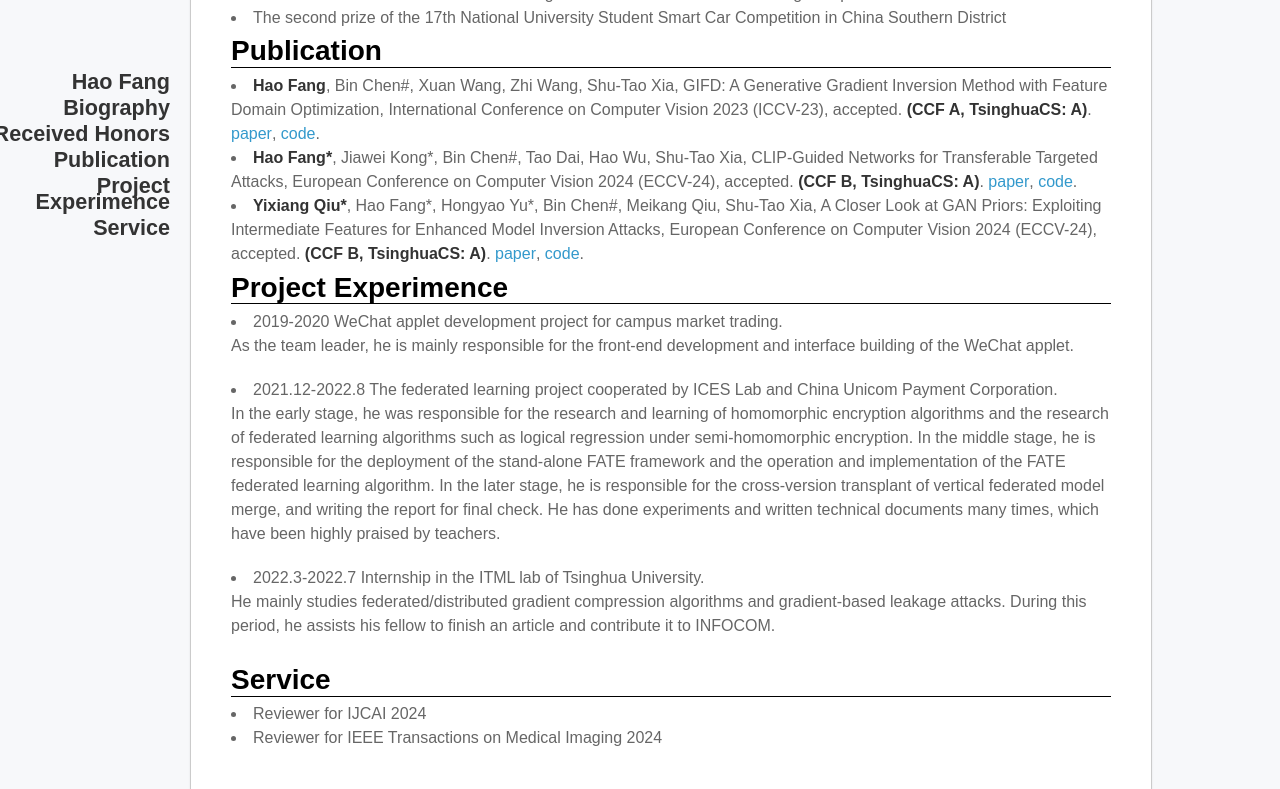
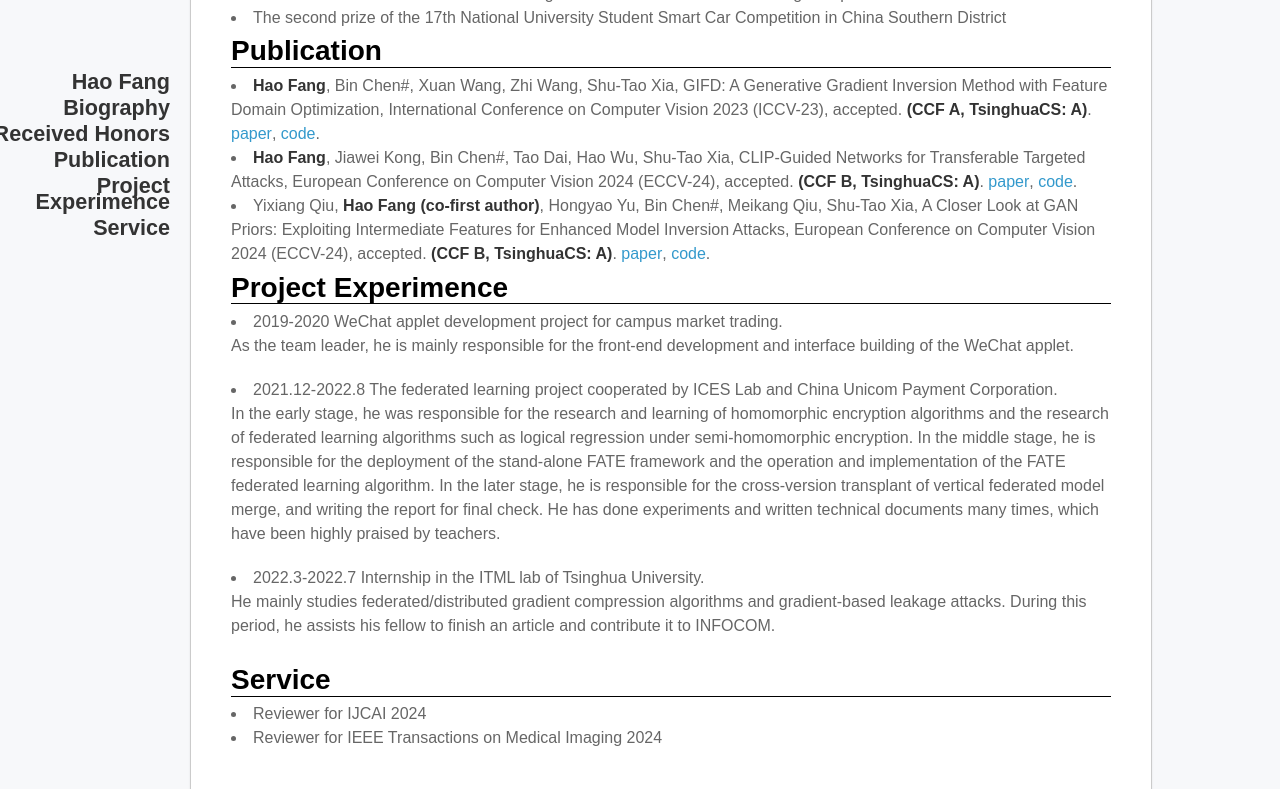
Before and after one commit to ffhibnese/ffhibnese.github.io, a Jekyll site: the page built from index.md, in a window 1280 px wide and 900 px high, scrolled down 806 px, cut to the strip 111-900 px from the top of the window. Built offline with Jekyll 4.4.1, drawn with Linux system fonts in a browser that asks for light colours; nearby versions of some CDN libraries; our own code applies the rules of GitHub Pages for plain Markdown files.

Commit message:
Update index.md

```diff
--- a/index.md
+++ b/index.md
@@ -55,8 +55,8 @@
     <td width="100%">
       <h2>Publication</h2>
       <li><b>Hao Fang</b>, Bin Chen#, Xuan Wang, Zhi Wang, Shu-Tao Xia, GIFD: A Generative Gradient Inversion Method with Feature Domain Optimization, International Conference on Computer Vision 2023 (ICCV-23), accepted. <b>(CCF A, TsinghuaCS: A)</b>.  <a href='https://github.com/ffhibnese/GIFD(https://arxiv.org/abs/2308.04699)'>paper</a>, <a href='https://github.com/ffhibnese/GIFD'>code</a>. </li>
-      <li><b>Hao Fang*</b>, Jiawei Kong*, Bin Chen#, Tao Dai, Hao Wu, Shu-Tao Xia, CLIP-Guided Networks for Transferable Targeted Attacks, European Conference on Computer Vision 2024 (ECCV-24), accepted. <b>(CCF B, TsinghuaCS: A)</b>.  <a href='[https://github.com/ffhibnese/GIFD(https://arxiv.org/abs/2308.04699)](http://arxiv.org/abs/2407.10179)'>paper</a>, <a href='[https://github.com/ffhibnese/GIFD](https://github.com/ffhibnese/CGNC_Targeted_Adversarial_Attacks)'>code</a>. </li>
-      <li><b>Yixiang Qiu*</b>, Hao Fang*, Hongyao Yu*, Bin Chen#, Meikang Qiu, Shu-Tao Xia, A Closer Look at GAN Priors: Exploiting Intermediate Features for Enhanced Model Inversion Attacks, European Conference on Computer Vision 2024 (ECCV-24), accepted. <b>(CCF B, TsinghuaCS: A)</b>.  <a href=''>paper</a>, <a href='https://github.com/final-solution/IF-GMI'>code</a>. </li>
+      <li><b>Hao Fang</b>, Jiawei Kong, Bin Chen#, Tao Dai, Hao Wu, Shu-Tao Xia, CLIP-Guided Networks for Transferable Targeted Attacks, European Conference on Computer Vision 2024 (ECCV-24), accepted. <b>(CCF B, TsinghuaCS: A)</b>.  <a href='[https://github.com/ffhibnese/GIFD(https://arxiv.org/abs/2308.04699)](http://arxiv.org/abs/2407.10179)'>paper</a>, <a href='[https://github.com/ffhibnese/GIFD](https://github.com/ffhibnese/CGNC_Targeted_Adversarial_Attacks)'>code</a>. </li>
+      <li>Yixiang Qiu,<b> Hao Fang (co-first author)</b>, Hongyao Yu, Bin Chen#, Meikang Qiu, Shu-Tao Xia, A Closer Look at GAN Priors: Exploiting Intermediate Features for Enhanced Model Inversion Attacks, European Conference on Computer Vision 2024 (ECCV-24), accepted. <b>(CCF B, TsinghuaCS: A)</b>.  <a href=''>paper</a>, <a href='https://github.com/final-solution/IF-GMI'>code</a>. </li>
 
 
     </td>
```
